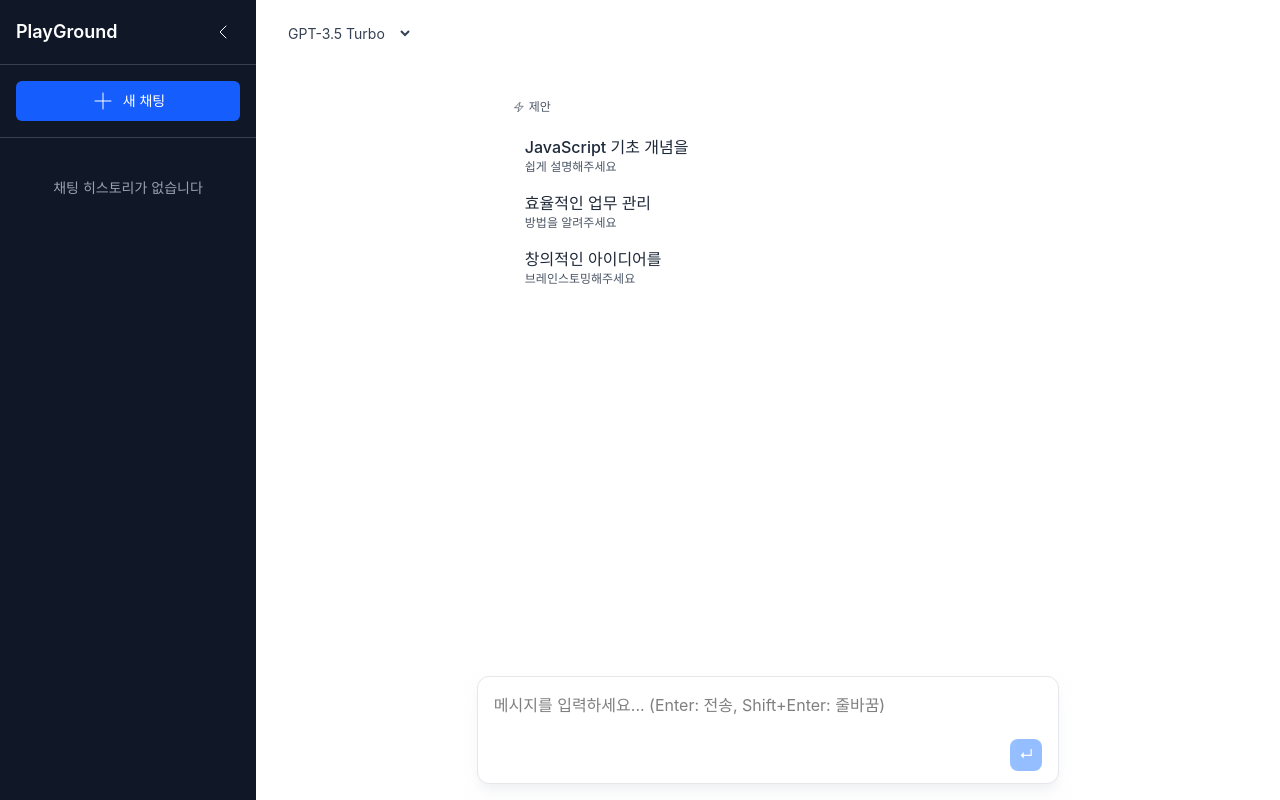
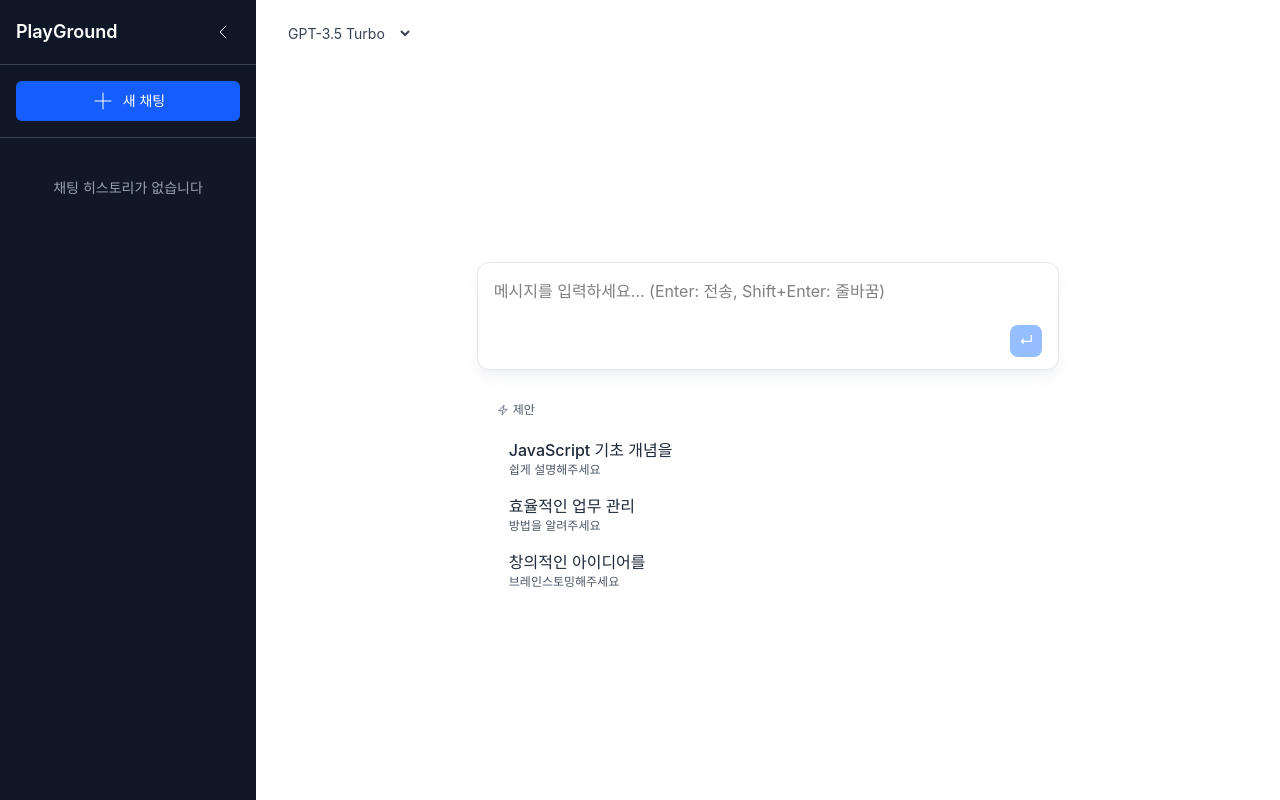
Before and after one commit to Jaeyoung9999/Semes_Playground_React, a React (Vite) app in the folder frontend/: page / in a window 1280 px wide. Built offline with nearby package versions, Linux system fonts and the light colour scheme.

Commit message:
[FEAT] 프롬프트 추천 기능 ver.3

```diff
--- a/frontend/src/components/WelcomeScreen.tsx
+++ b/frontend/src/components/PromptSuggestion.tsx
@@ -2,7 +2,7 @@
 import { suggestedPrompts } from '@utils/prompt';
 
 // 메인 화면 컴포넌트
-export default function WelcomeScreen() {
+export default function PromptSuggestion() {
   const { setInputValue } = useChatStore();
 
   // 프롬프트 클릭 핸들러
@@ -18,7 +18,7 @@
   };
 
   return (
-    <div className="flex-1 flex items-center justify-center p-8">
+    <div className="flex-1 flex items-center justify-center p-4">
       <div className="mx-auto max-w-2xl w-full">
         <div className="mx-5">
           {/* 제안 헤더 */}
--- a/frontend/src/pages/ChatPage.tsx
+++ b/frontend/src/pages/ChatPage.tsx
@@ -3,7 +3,7 @@
 import ChatInput from '@components/ChatInput';
 import Header from '@components/Header';
 import Sidebar from '@components/Sidebar';
-import WelcomeScreen from '@components/WelcomeScreen';
+import PromptSuggestion from '@/components/PromptSuggestion';
 import ArrowDownIcon from '@icons/arrow_down.svg?react';
 import { useChatStore } from '@stores/ChatStore';
 
@@ -66,19 +66,32 @@
         {/* 헤더 */}
         <Header />
 
+        {/* 메시지가 없을 때의 레이아웃 */}
+        {messages.length === 0 ? (
+          <div className="flex-1 flex items-center justify-center">
+            <div className="w-[60%] mx-auto max-w-4xl">
+              {/* 메시지 입력 영역과 웰컴 스크린을 묶은 컨테이너 */}
+              <div className="space-y-0">
+                <ChatInput />
+                <PromptSuggestion />
+              </div>
+            </div>
+          </div>
+        ) : (
+          /* 메시지가 있을 때의 레이아웃 */
+          <>
             {/* 채팅 표시 영역 */}
             <main className="flex-1">
               <div className="w-[60%] mx-auto max-w-4xl">
-            {/* 메시지가 없을 때 환영 화면 표시 */}
-            {messages.length === 0 ? <WelcomeScreen /> : <ChatDisplay />}
+                <ChatDisplay />
               </div>
             </main>
 
-        {/* 메시지 입력 영역 */}
+            {/* 메시지 입력 영역 - 채팅용 */}
             <footer className="sticky bottom-0 bg-white z-20">
               <div className="w-[60%] mx-auto max-w-4xl relative">
                 {/* 자동 스크롤이 비활성화되었을 때 표시할 버튼 */}
-            {!shouldAutoScroll && messages.length > 0 && (
+                {!shouldAutoScroll && (
                   <div className="absolute -top-16 left-1/2 transform -translate-x-1/2">
                     <button
                       onClick={scrollToBottom}
@@ -97,6 +110,8 @@
 
             {/* 스크롤을 맨 아래로 이동시키기 위한 참조 요소 */}
             <div ref={messagesEndRef} />
+          </>
+        )}
       </div>
     </div>
   );
```
Lines whose indentation alone changed are shown as unchanged.
